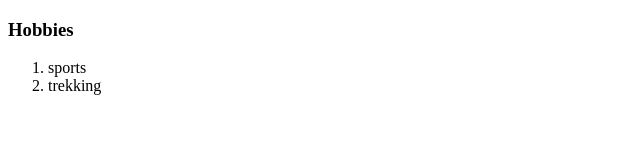
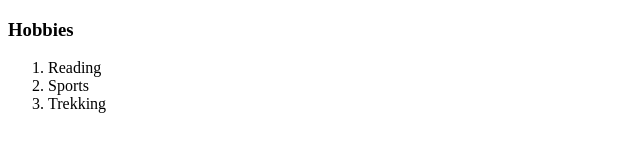
Before and after one commit to rohitvatsa1/profile, a plain HTML site: page sat-pgs/hobbies.html in a window 1280 px wide. Shown: the whole page, without its empty margins (0-640 px from the left). Drawn offline with Linux system fonts and the light colour scheme.

Commit message:
Update hobbies.html

```diff
--- a/sat-pgs/hobbies.html
+++ b/sat-pgs/hobbies.html
@@ -7,8 +7,9 @@
   <body>
     <h3>Hobbies</h3>
     <ol>
-      <li>sports</li>
-      <li>trekking</li>
+      <li>Reading</li>
+      <li>Sports</li>
+      <li>Trekking</li>
     </ol>
   </body>
 </html>
```
